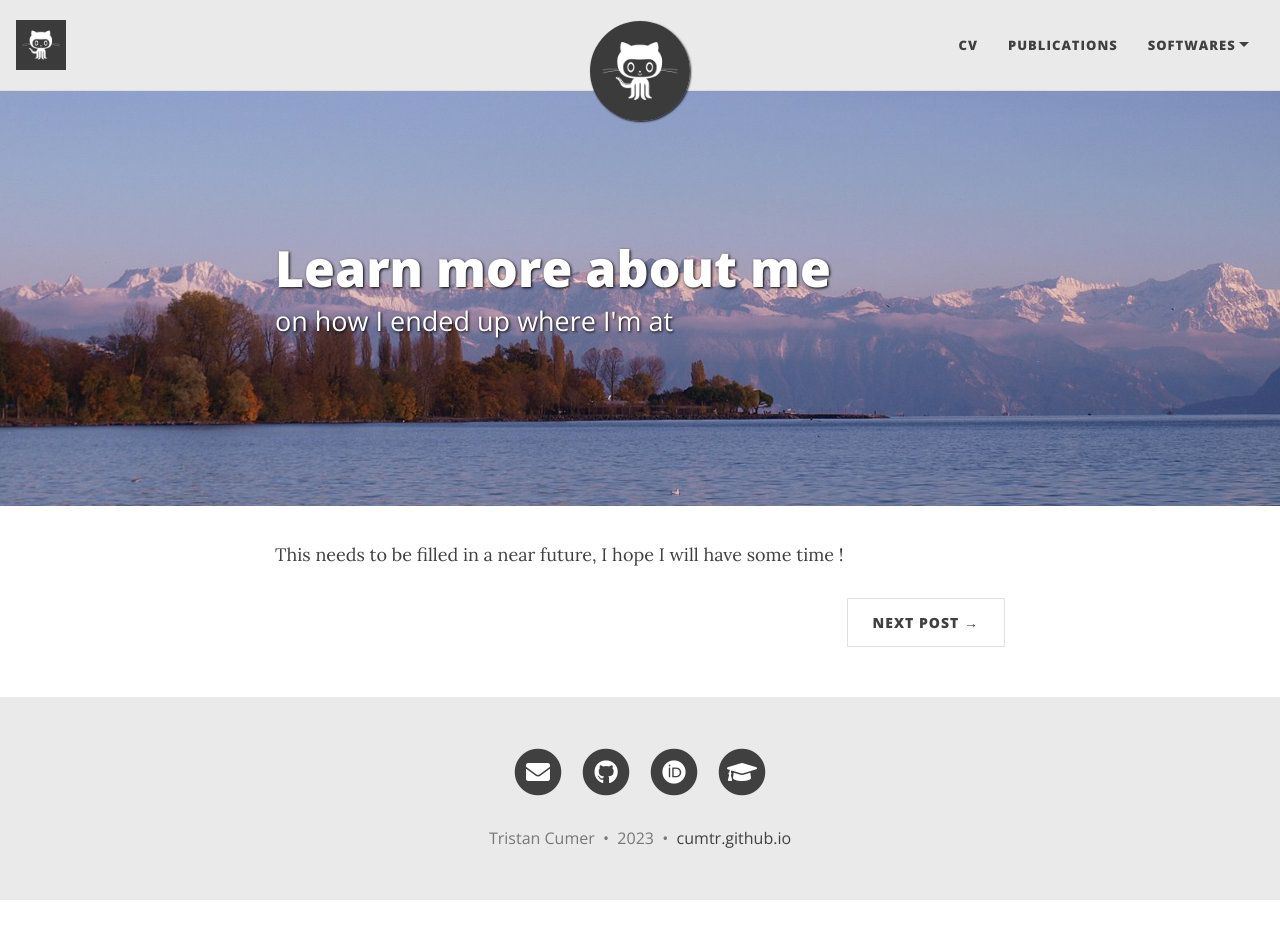
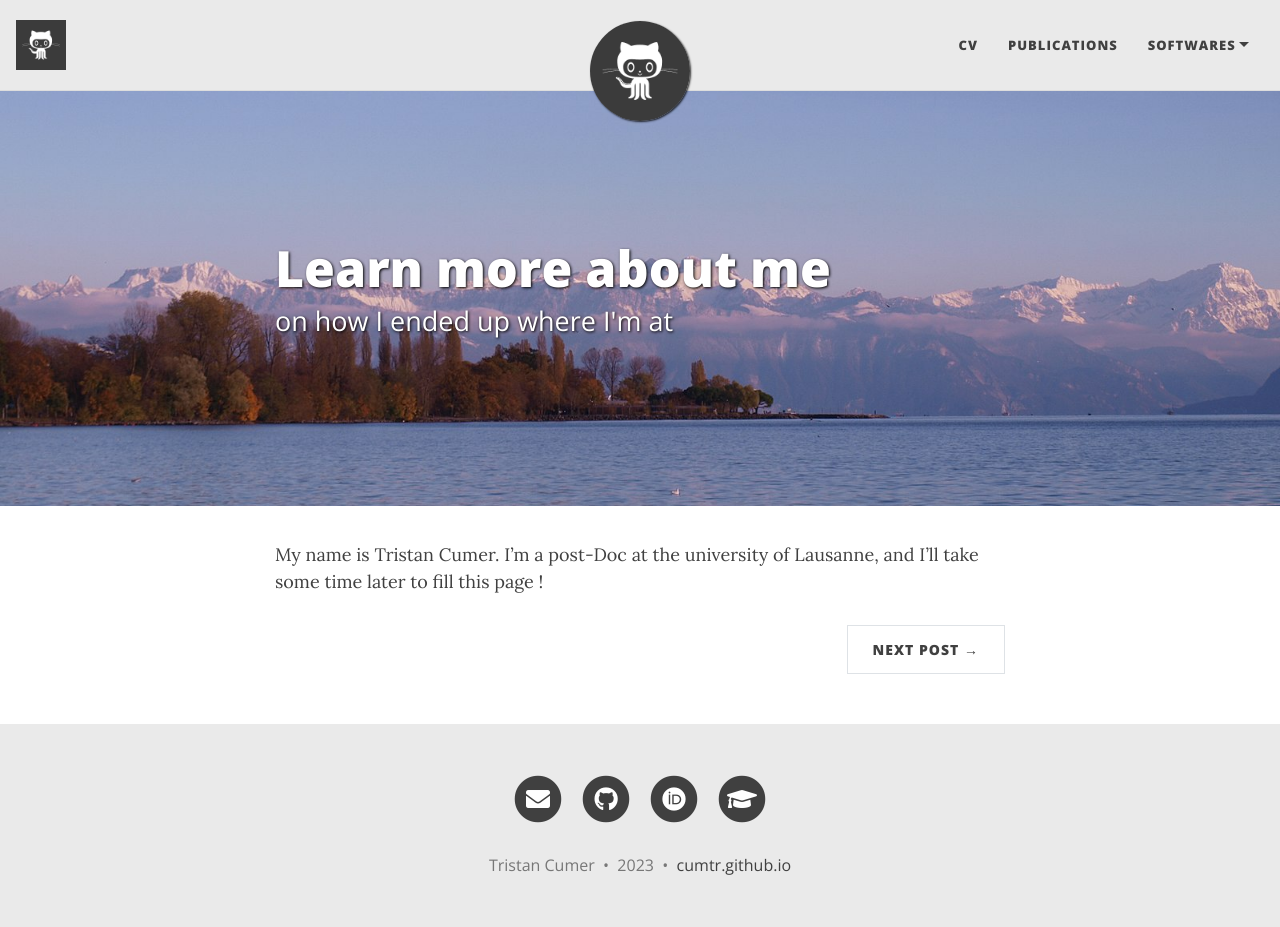
Before and after one commit to cumtr/cumtr.github.io, a Jekyll site: the page built from _posts/2020-02-28-LearnMoreAboutMe.md, in a window 1280 px wide and 927 px high. Built offline with Jekyll 4.4.1, drawn with Linux system fonts in a browser that asks for light colours; nearby versions of some CDN libraries.

Commit message:
Update 2020-02-28-LearnMoreAboutMe.md

```diff
--- a/_posts/2020-02-28-LearnMoreAboutMe.md
+++ b/_posts/2020-02-28-LearnMoreAboutMe.md
@@ -7,4 +7,4 @@ thumbnail-img: /assets/img/LemanAlpes.jpg
 share-img: /assets/img/LemanAlpes.jpg
 ---
 
-This needs to be filled in a near future, I hope I will have some time !
+My name is Tristan Cumer. I'm a post-Doc at the university of Lausanne, and I'll take some time later to fill this page !
```
